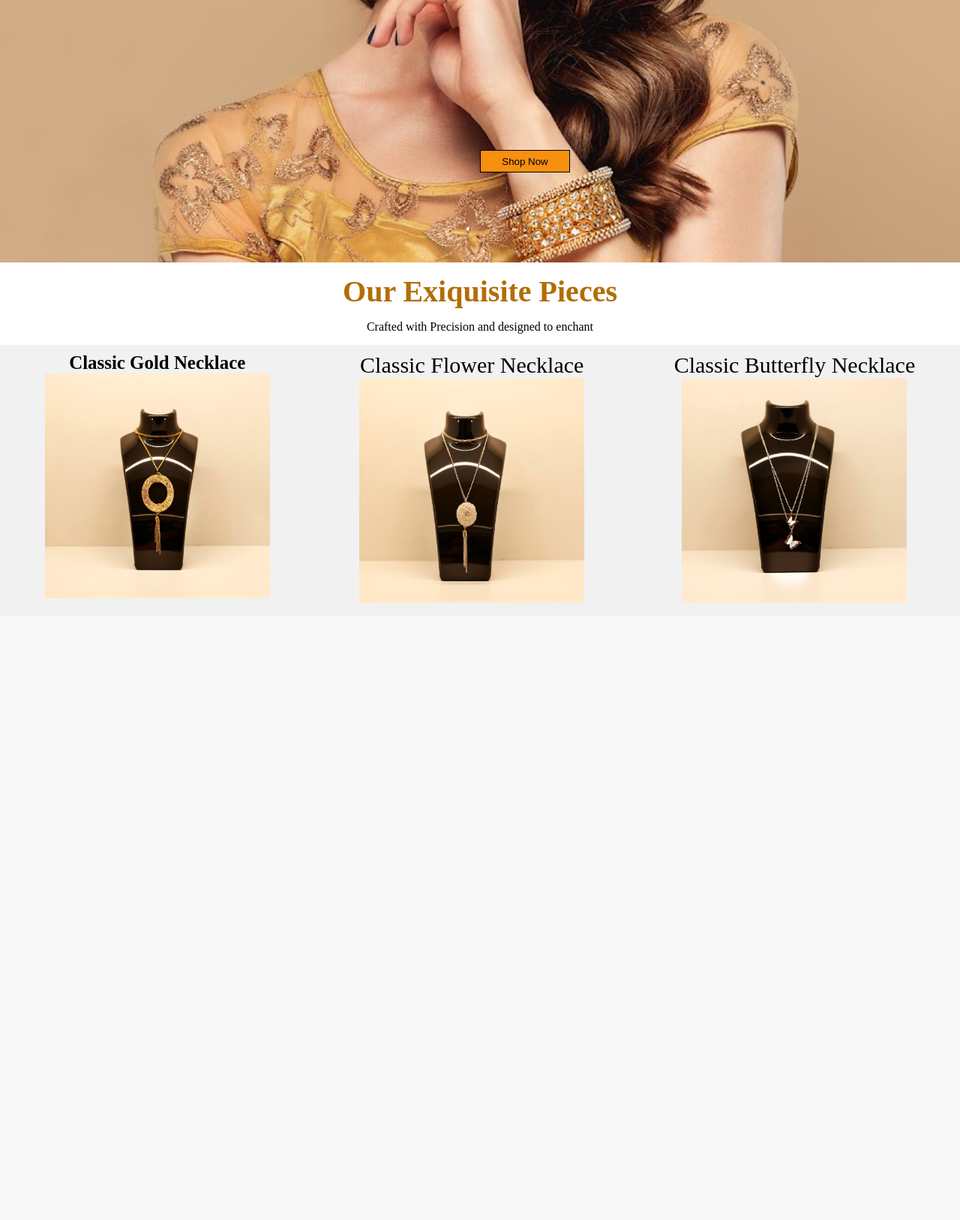
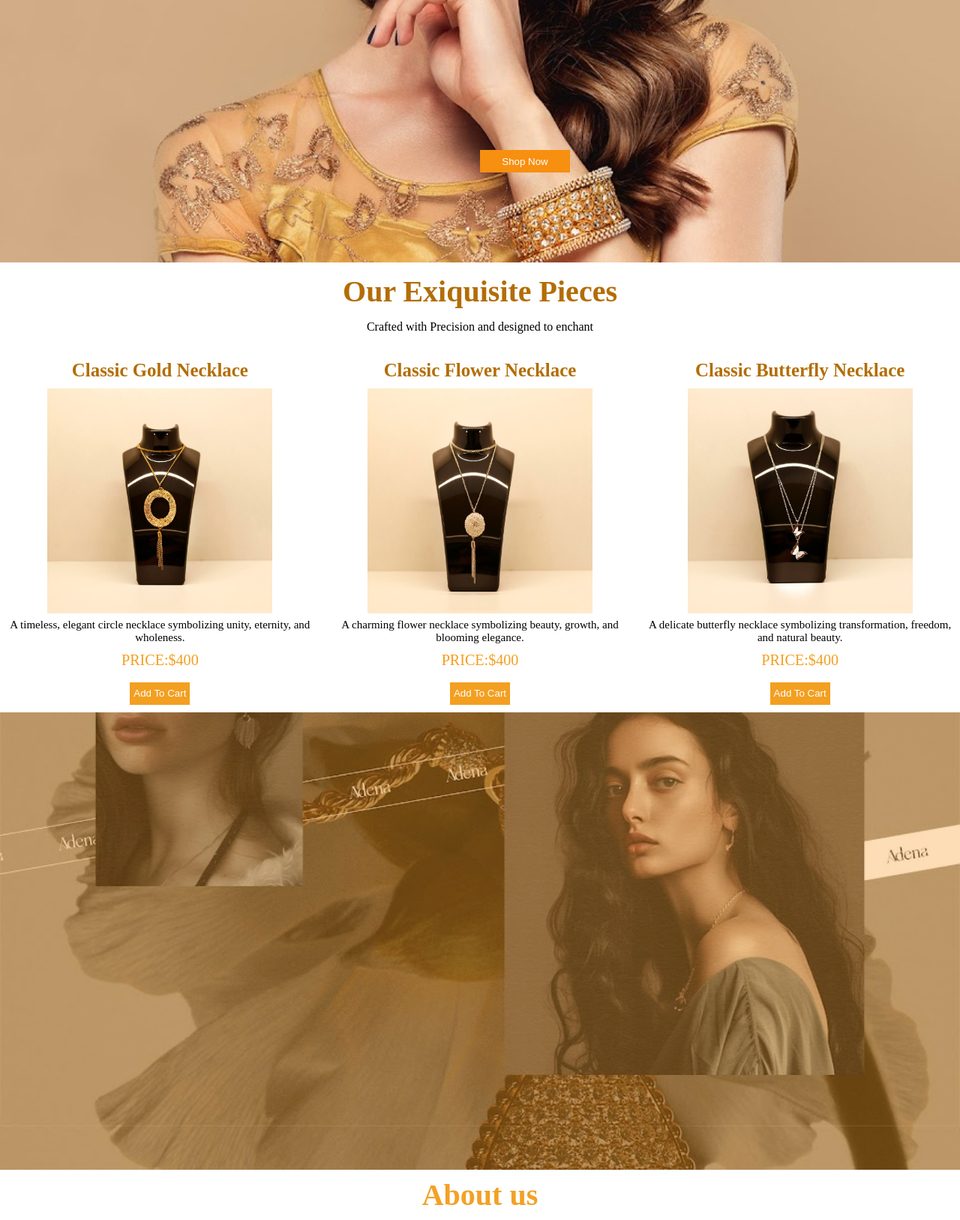
Before and after one commit to Ridhi-16/MernStack, a PHP site: page /jewellery/jewellery.html in a window 1280 px wide. Shown: the part 450-2077 px from the top of the page at 75% size. Before the commit the page ends 1254 px from the top, so only its background shows below. Run offline with PHP 8.4, Linux system fonts and the light colour scheme.

Commit message:
assignment

```diff
--- a/CSS/jewellery/jewellery.css
+++ b/CSS/jewellery/jewellery.css
@@ -42,10 +42,11 @@ header h2{
     width:120px;
     height:30px;
     background-color:#F78F10;
-    border: solid 1px black;
+    color:white;
     position:relative;
     top:650px;
     left:640px;
+    border: none;
 }
 .display h1{
     margin:15px;
@@ -63,11 +64,41 @@ header h2{
     grid-template-columns: auto auto auto;
 }
 .grid div {
-    background-color: #f1f1f1;
+    background-color:white;
     padding: 10px;
     font-size: 30px;
     text-align: center;
 }
+.grid div h5{
+    margin:10px;
+    color:#B36D05;
+}
 .grid div p{
-
+    font-size: 15px;
 }
+h6{
+    color:#f39f21;
+    font-weight:normal;
+    margin:10px;
+}
+.grid button{
+    background-color:rgb(243, 159, 33);
+    width:80px;
+    height:30px;
+    color:white;
+    border: none;
+}
+.background{
+    height:800px;
+    background: url(jewels/bg-header.png) no-repeat center/cover fixed;
+}
+.background div{
+    background-color: rgba(247, 143, 16,30%);
+    height:800px;
+}
+.about h1{
+    font-size:40px;
+    margin:10px;
+    color:#f3a126;
+    text-align: center;
+}
--- a/CSS/jewellery/jewellery.html
+++ b/CSS/jewellery/jewellery.html
@@ -20,7 +20,7 @@
     </header>
     <main>                                                      <!--main section introduction part  -->
         <div class="intro">
-            <button type="button">Shop Now</button>
+            <button >Shop Now</button>
         </div>
         <div class="display">
             <h1>Our Exiquisite Pieces</h1>
@@ -29,18 +29,40 @@
                 <div class="item1">
                     <h5>Classic Gold Necklace</h5>
                     <img src="jewels/14307.jpg" alt="" width="300px" height="300px">
+                    <p>A timeless, elegant circle necklace symbolizing unity, eternity, and wholeness.
+                        <h6>PRICE:$400</h6>
+                        <button >Add To Cart</button>
+                    </p>
+
                 </div>
                 <div class="item2">
-                    <p>Classic Flower Necklace</p>
+                    <h5>Classic Flower Necklace</h5>
                     <img src="jewels/14308.jpg" alt="" width="300px" height="300px">
+                    <p>A charming flower necklace symbolizing beauty, growth, and blooming elegance.
+                        <h6>PRICE:$400</h6>
+                        <button >Add To Cart</button>
+                    </p>
                 </div>
                 <div class="item3">
-                    <p>Classic Butterfly Necklace</p>
+                    <h5>Classic Butterfly Necklace</h5>
                     <img src="jewels/14328.jpg" alt=""width="300px" height="300px">
+                    <p>A delicate butterfly necklace symbolizing transformation, freedom, and natural beauty.
+                        <h6>PRICE:$400</h6>
+                        <button >Add To Cart</button>
+                    </p>
                 </div>
-
             </div>
         </div>
+        <section>
+            <div class="background">
+                <div></div>
+            </div>
+        </section>
+        <section>
+            <div class="about">
+                <h1>About us</h1>
+            </div>
+        </section>
     </main>
 
 </body>
```
Also changed, not shown: CSS/jewellery/jewels/bg-header.png (added).
